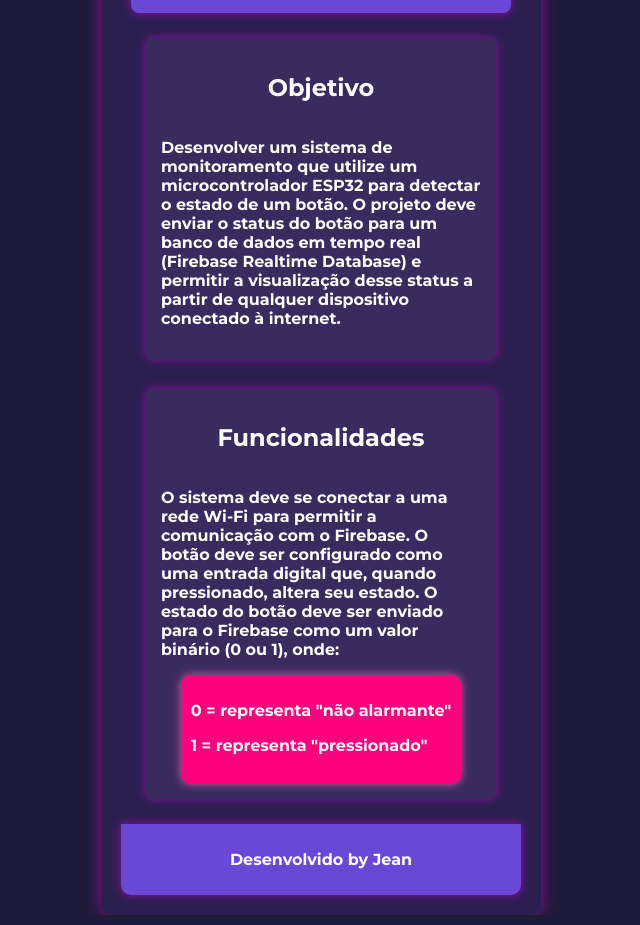
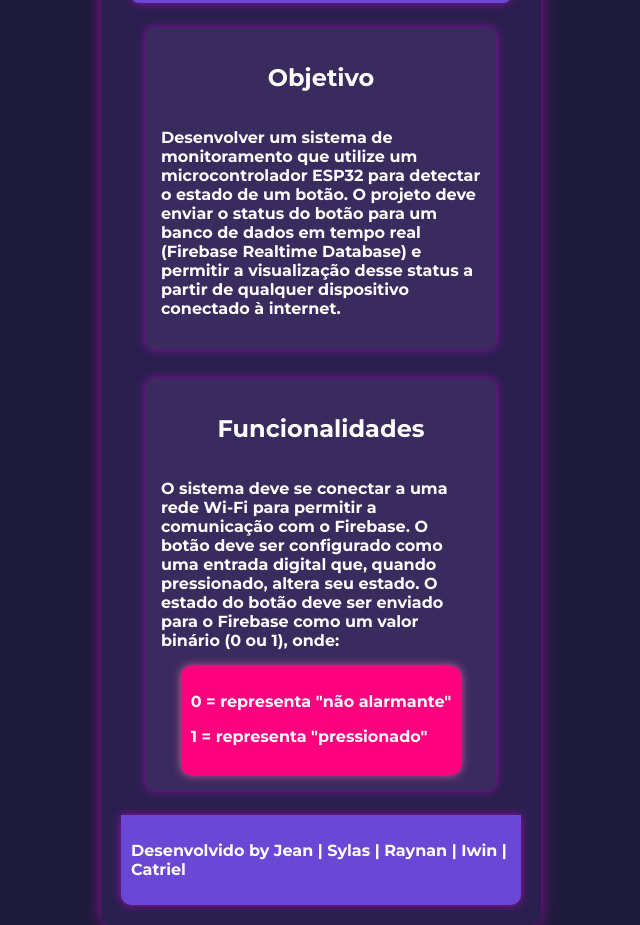
Before and after one commit to jeanPersil/ATIVIDADE06, a plain HTML site: page index.html in a window 1280 px wide. Shown: the whole page, without its empty margins (319-959 px from the left). Drawn offline with Linux system fonts and the light colour scheme; no server answers.

Commit message:
Update index.html

```diff
--- a/index.html
+++ b/index.html
@@ -54,7 +54,7 @@
         </section>
       </main>
       <footer>
-        <p>Desenvolvido by Jean</p>
+        <p>Desenvolvido by Jean | Sylas | Raynan | Iwin | Catriel</p>
       </footer>
     </div>
     <script type="module" src="script.js"></script>
```
